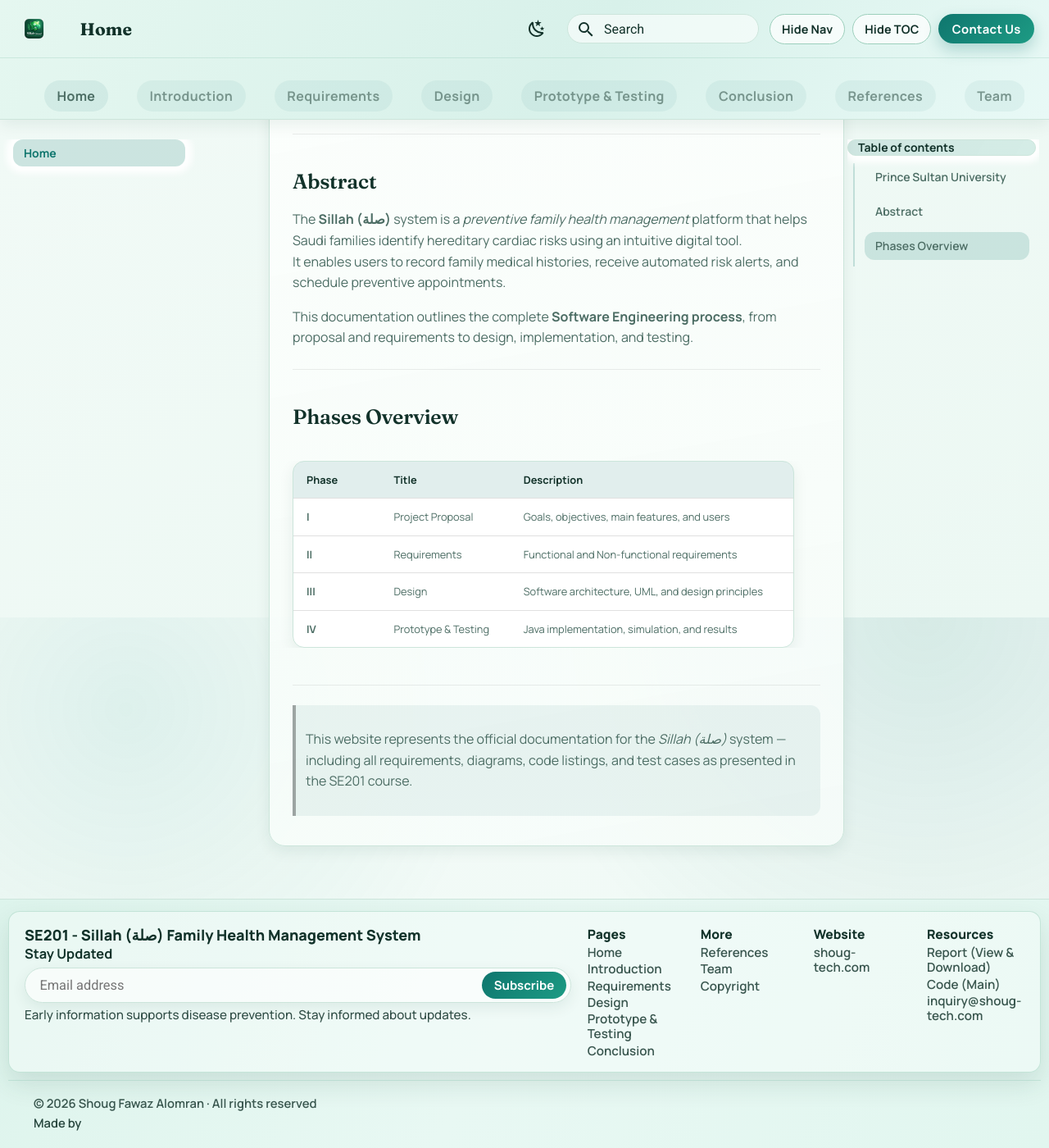
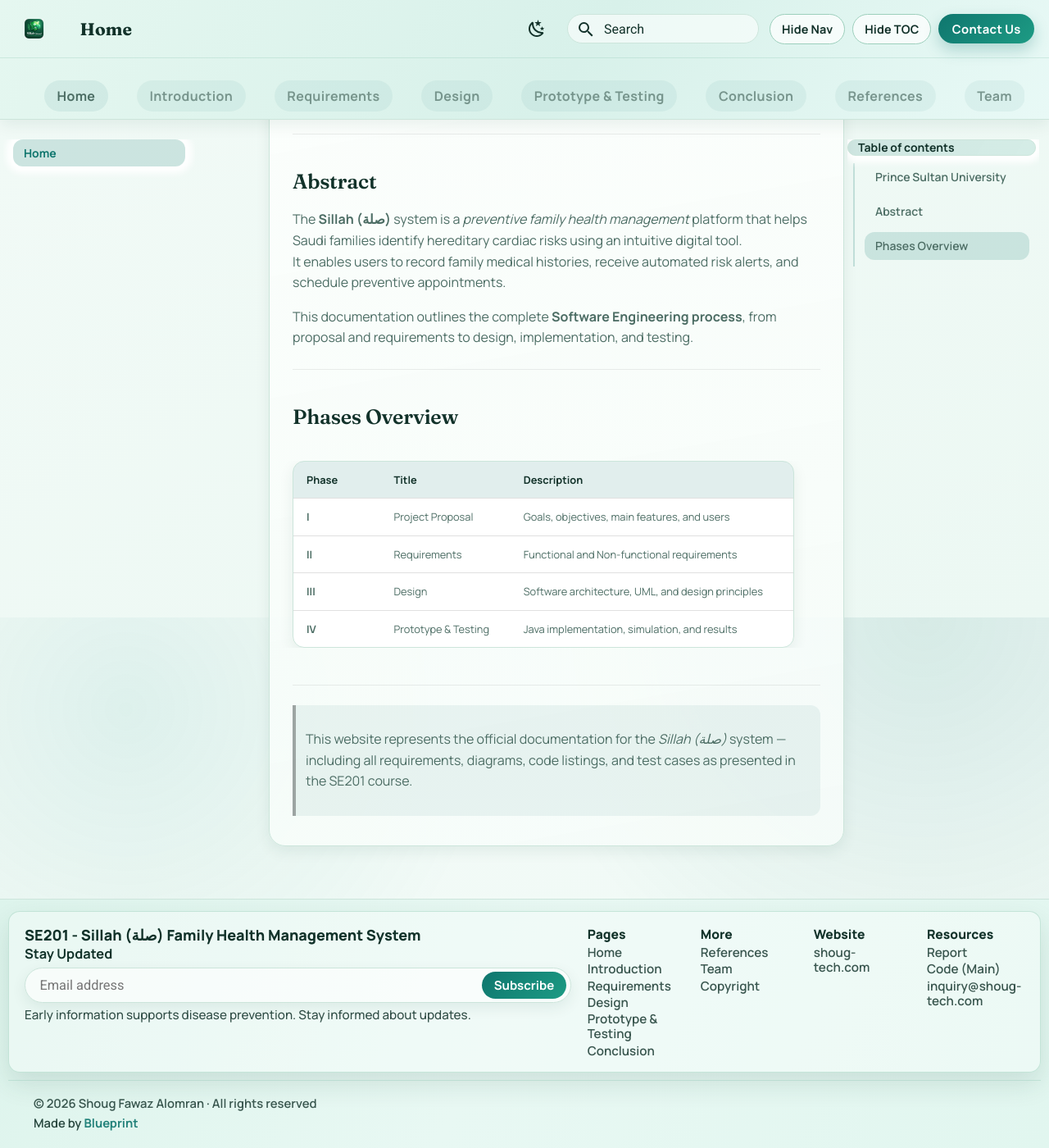
Before and after one commit to Shoug-Alomran/SE201--Sillah-Project, an MkDocs documentation site: the page built from docs/index.md, in a window 1280 px wide and 1400 px high, scrolled down 647 px. Shown: the whole window at 82% size. Built offline with MkDocs 1.6.1 and Material for MkDocs 9.7.7, drawn with Linux system fonts in a browser that asks for light colours.

Commit message:
fix: Update footer report link text and adjust copyright link display

```diff
--- a/docs/javascripts/cta-footer.js
+++ b/docs/javascripts/cta-footer.js
@@ -206,7 +206,7 @@
 
           <div class="footer-col">
             <div class="footer-col__title">Resources</div>
-            <a class="footer-link" href="${LINKS.report}">Report (View &amp; Download)</a>
+            <a class="footer-link" href="${LINKS.report}">Report</a>
             <a class="footer-link" href="${LINKS.codeMain}">Code (Main)</a>
             <a class="footer-link" href="mailto:${EMAIL}">${EMAIL}</a>
           </div>
--- a/docs/styles/extra.css
+++ b/docs/styles/extra.css
@@ -455,8 +455,9 @@ h3,
   font-weight: 600;
 }
 
-.md-copyright a {
-  display: none !important;
+/* Allow custom footer credit link to show */
+.md-copyright__credit a {
+  display: inline !important;
 }
 
 @media (max-width: 1100px) {
```
Also changed, not shown: site/javascripts/cta-footer.js, site/robots.txt, site/styles/extra.css.
